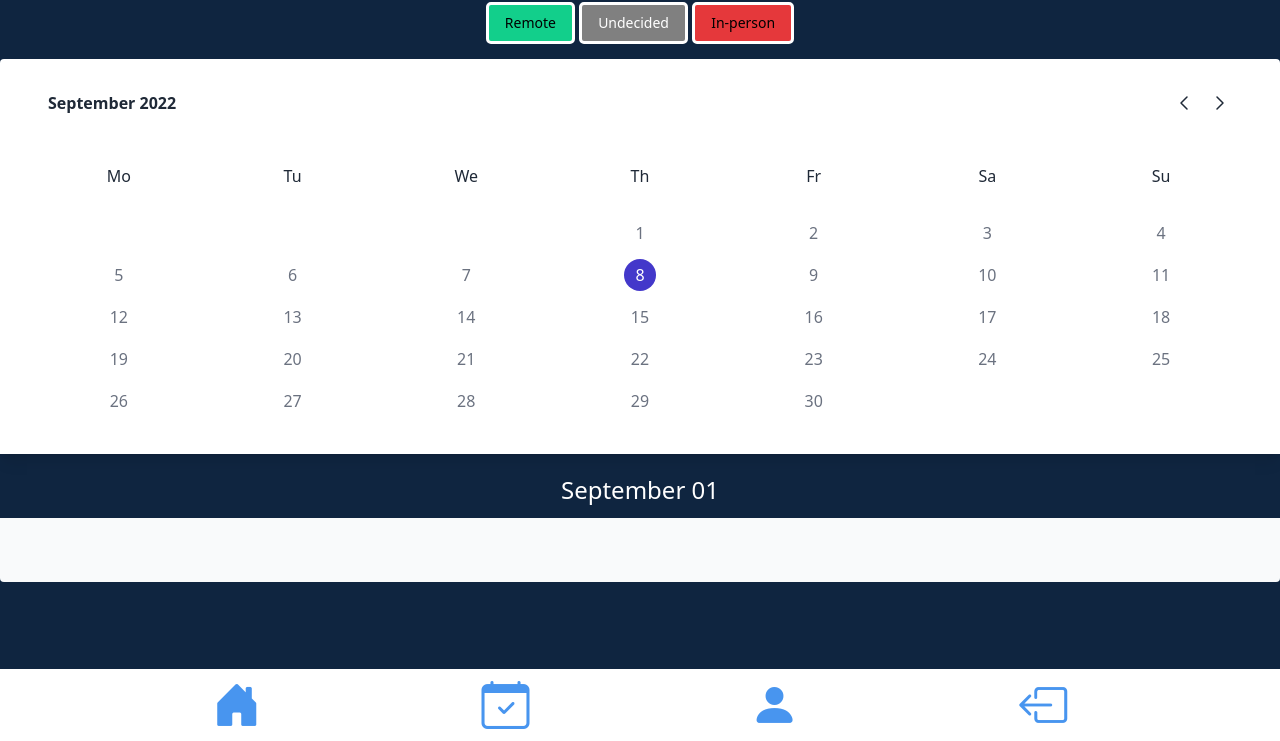
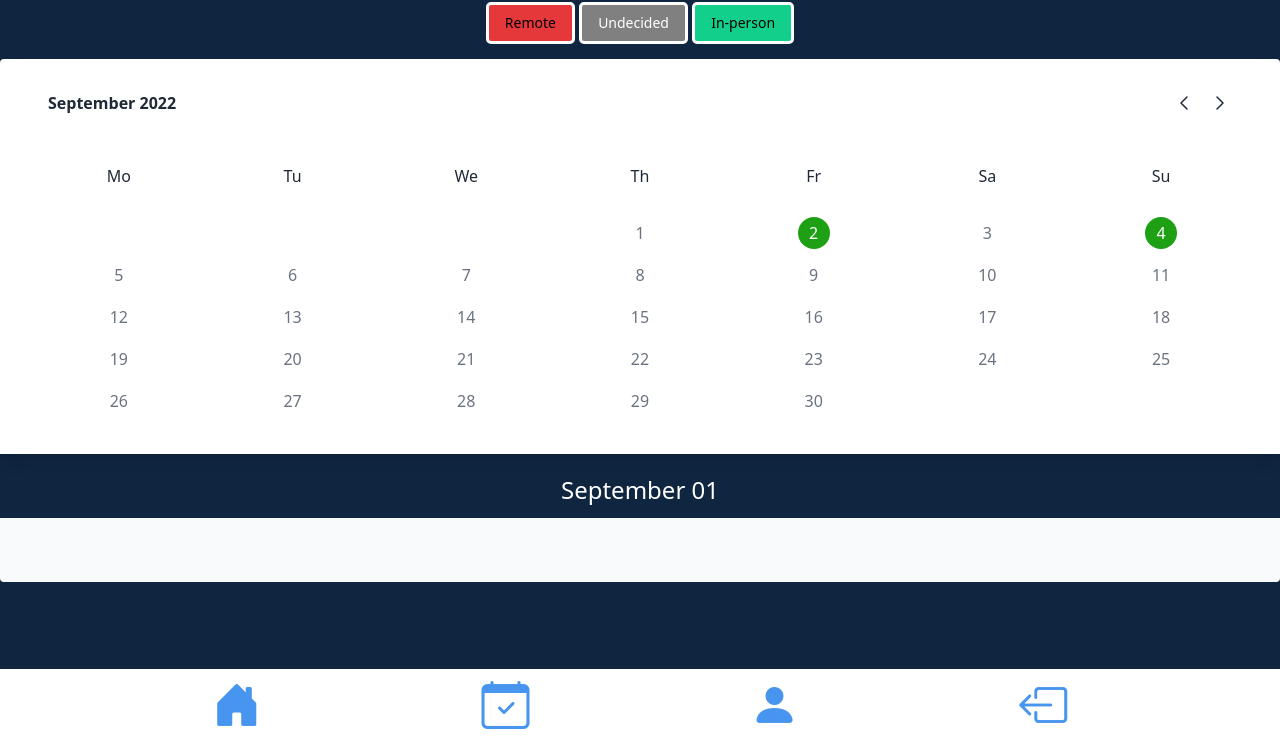
Before and after one commit to jescalada/My-SAP-Rewards, a website: page public/views/schedule.html in a window 1280 px wide. Shown: the part 59-800 px from the top of the page. Drawn offline with nearby package versions, Linux system fonts and the light colour scheme.

Commit message:
Add schedule functions

```diff
--- a/public/scripts/dashboard.js
+++ b/public/scripts/dashboard.js
@@ -97,7 +97,7 @@ async function redeem(rewardName, rewardCost) {
             'Content-type': 'application/json'
         }
     }).then(response => response.json()).then(async (data) => {
-        console.log(data);
+        window.location.href = "/profile";
     });
 }
 
--- a/public/scripts/schedule.js
+++ b/public/scripts/schedule.js
@@ -1,3 +1,5 @@
+let userId = getUserId();
+
 async function loadDate(dateNumber) {
     let data = {
         dateNumber: dateNumber,
@@ -12,13 +14,17 @@ async function loadDate(dateNumber) {
         }
     }).then(response => response.json()).then(async (data) => {
         $("#day-number").text(dateNumber);
+        $("#day-number1").text("0" + dateNumber);
 
         if (!data.users) {
             $("#attendees-box").empty();
+            $("#day-status").text("Remote");
             return;
         }
 
         $("#attendees-box").empty();
+        $("#day-status").text("Remote");
+
         data.users.forEach(user => {
             let element = `
                 <div class="border-b pb-4 border-gray-400 border-dashed">
@@ -26,7 +32,9 @@ async function loadDate(dateNumber) {
                     <a tabindex="0" class="focus:outline-none text-lg font-medium leading-5 text-gray-800 dark:text-gray-100 mt-2">${user.full_name}</a>
                 </div>
             `;
-
+            if (user.user_id == userId) {
+                $("#day-status").text("In-Person");
+            }
             $("#attendees-box").append(element);
         });
     })
--- a/public/views/schedule.html
+++ b/public/views/schedule.html
@@ -16,26 +16,22 @@
 <body class= "flex flex-col items-center justify-center">
     <header>
         <h1 class="font-bold" style="color: white; padding: 10px; font-size: x-large;">
-            Your schedule today:
+            September <span id="day-number1">01</span>: <span id="day-status">Remote</span>
         </h1>
     </header>
 
-
     <main class="flex flex-col justify-center items-center w-full">
         <div class="inline-flex rounded-md shadow-sm" style="padding: 5px; margin-bottom: 2px;">
-            <button type="button" class="py-2 px-4 text-sm font-medium text-balck" style="background-color: #12CF8B; border-width: thin; border: solid; border-color: white; border-radius: 5px; font-weight: lighter;">
+            <button type="button" class="py-2 px-4 text-sm font-medium text-balck" style="background-color: #e5383b; border-width: thin; border: solid; border-color: white; border-radius: 5px; font-weight: lighter;">
               Remote
             </button>
             <button type="button" class="py-2 px-4 text-sm font-medium text-white" style="background-color: grey; border-width:thin; border: solid; border-color: white; border-radius: 5px; font-weight: lighter;">
               Undecided
             </button>
-            <button type="button" class="py-2 px-4 text-sm font-medium text-black" style="background-color: #e5383b; border-width:thin; border: solid; border-color: white; border-radius: 5px; font-weight: lighter;">
+            <button type="button" class="py-2 px-4 text-sm font-medium text-black" style="background-color: #12CF8B; border-width:thin; border: solid; border-color: white; border-radius: 5px; font-weight: lighter;">
               In-person
             </button>
           </div>
-
-
-
 
         <div class="flex flex-col items-center justify-center py-2 w-full">
             <div class=" w-full shadow-lg">
@@ -116,8 +112,10 @@
                                         </div>
                                     </td>
                                     <td class="pt-6">
-                                        <div class="date px-2 py-2 cursor-pointer flex w-full justify-center">
-                                            <p class="text-base text-gray-500 dark:text-gray-100 font-medium">2</p>
+                                        <div class="w-full h-full">
+                                            <div class="date flex items-center justify-center w-full rounded-full cursor-pointer">
+                                                <a role="link" tabindex="0" class="focus:outline-none  focus:ring-2 focus:ring-offset-2 focus:ring-indigo-700 text-base w-8 h-8 flex items-center justify-center font-medium text-white bg-green-700 rounded-full">2</a>
+                                            </div>
                                         </div>
                                     </td>
                                     <td class="pt-6">
@@ -126,8 +124,10 @@
                                         </div>
                                     </td>
                                     <td class="pt-6">
-                                        <div class="date px-2 py-2 cursor-pointer flex w-full justify-center">
-                                            <p class="text-base text-gray-500 dark:text-gray-100">4</p>
+                                        <div class="w-full h-full">
+                                            <div class="date flex items-center justify-center w-full rounded-full cursor-pointer">
+                                                <a role="link" tabindex="0" class="focus:outline-none  focus:ring-2 focus:ring-offset-2 focus:ring-indigo-700 focus:bg-indigo-500 hover:bg-indigo-500 text-base w-8 h-8 flex items-center justify-center font-medium text-white bg-green-700 rounded-full">4</a>
+                                            </div>
                                         </div>
                                     </td>
                                 </tr>
@@ -148,10 +148,8 @@
                                         </div>
                                     </td>
                                     <td>
-                                        <div class="w-full h-full">
-                                            <div class="flex items-center justify-center w-full rounded-full cursor-pointer">
-                                                <a role="link" tabindex="0" class="focus:outline-none  focus:ring-2 focus:ring-offset-2 focus:ring-indigo-700 focus:bg-indigo-500 hover:bg-indigo-500 text-base w-8 h-8 flex items-center justify-center font-medium text-white bg-indigo-700 rounded-full">8</a>
-                                            </div>
+                                        <div class="px-2 py-2 cursor-pointer flex w-full justify-center rounded-full">
+                                            <p class="text-base text-gray-500 dark:text-gray-100 font-medium">8</p>
                                         </div>
                                     </td>
                                     <td>
```
Also changed, not shown: public/styles/schedule.css.
